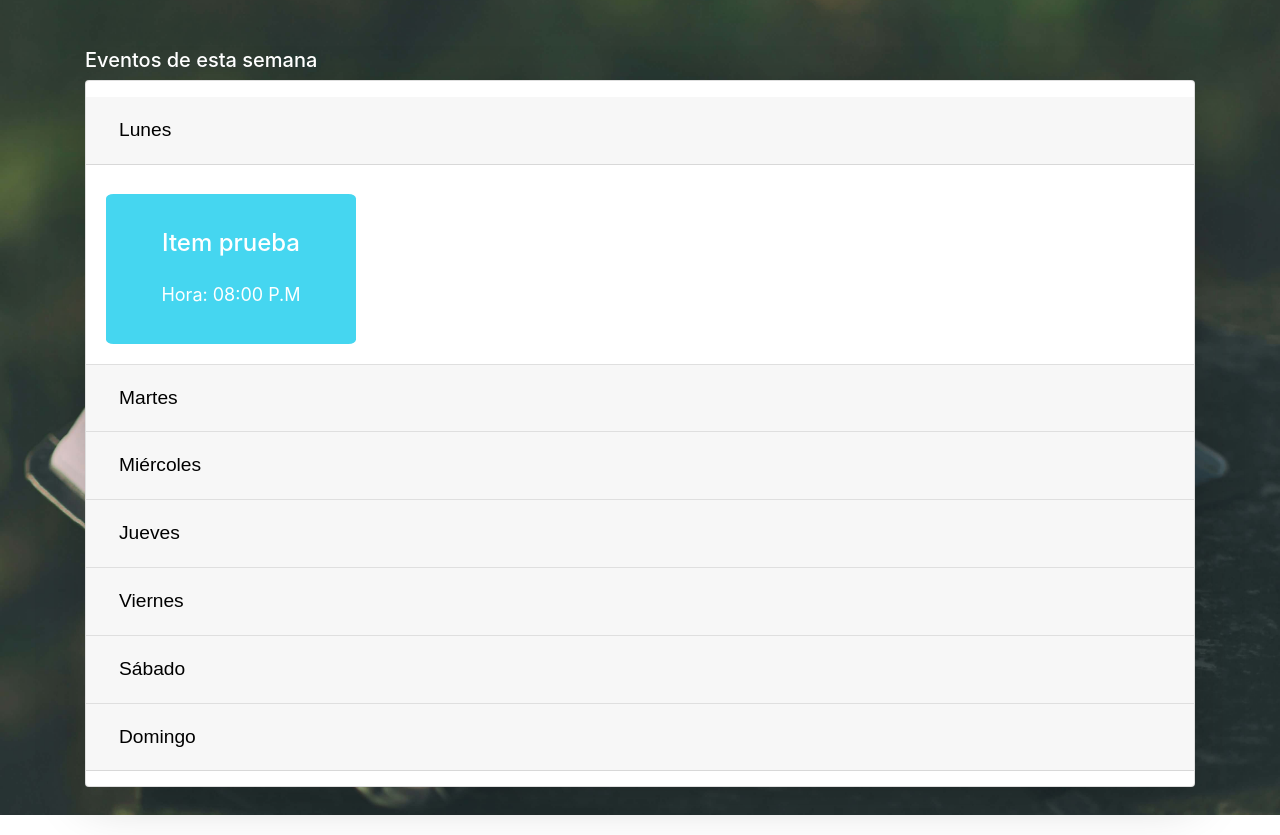
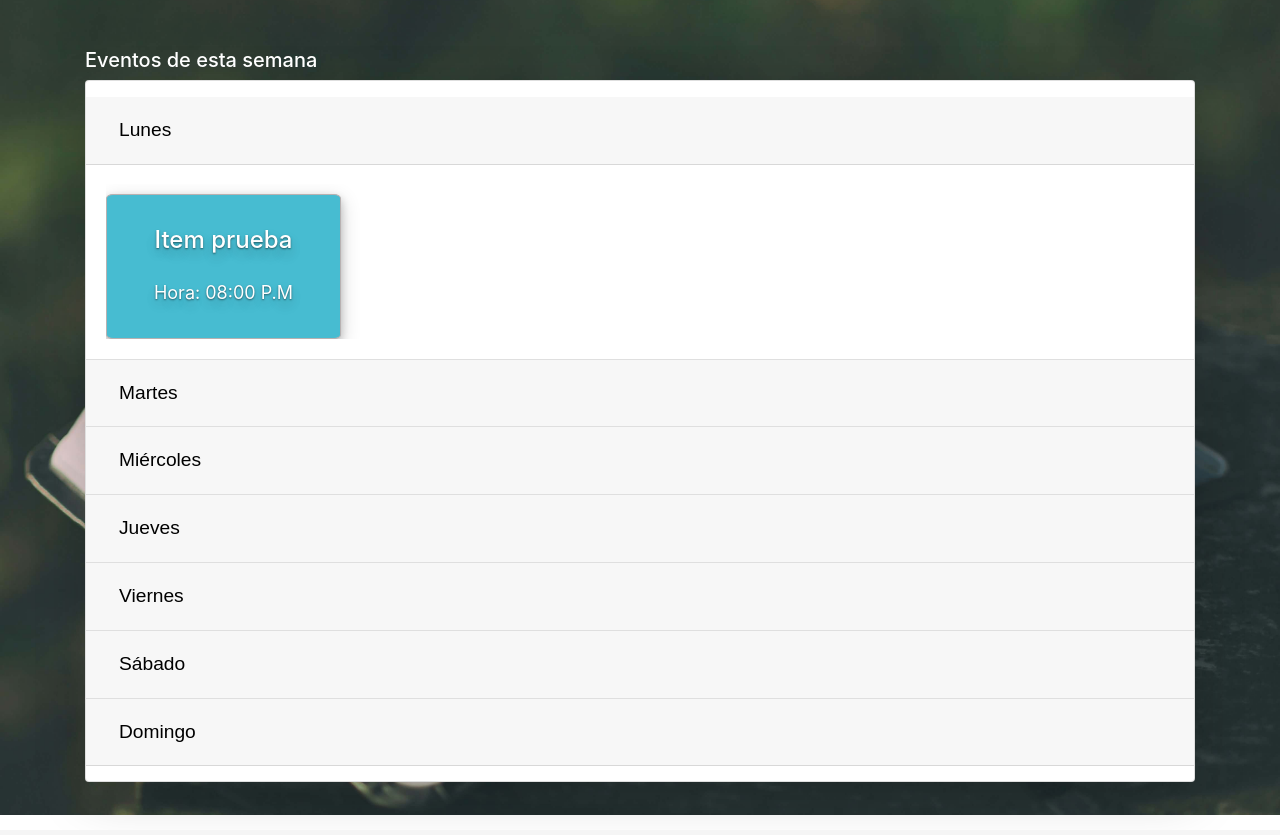
Before and after one commit to greatBrain/mural91, a Python web app: template templates/user/mural.html in a window 1280 px wide, after a click on "Lunes". Shown: the part 66-901 px from the top of the page. Run offline with Jinja, Linux system fonts and the light colour scheme; the template is opened without the code that fills it, so the values that code supplies are empty; some libraries are stand-ins or nearby versions.

Commit message:
add:user ui finished

```diff
--- a/templates/user/mural.html
+++ b/templates/user/mural.html
@@ -50,9 +50,9 @@
                                 <div class="card-body">
                                     <div class="infoCards monday"> <!--  card-shadow-->
                                         <div class="card-item mondayCard">
-                                            <h4 class="eventTitle text-center pt-3" id="monday-event-tile">Item prueba</h4>
-                                            <p class="eventDescription" id="event-description"></p>
-                                            <p class="eventTime" id="event-time">Hora: 08:00 P.M</p>
+                                            <h4 class="eventTitle text-center pt-3 shadow-text" id="monday-event-tile">Item prueba</h4>
+                                            <p class="eventDescription shadow-text" id="event-description"></p>
+                                            <p class="eventTime shadow-text" id="event-time">Hora: 08:00 P.M</p>
                                         </div>
                                     </div>
                                 </div>
@@ -84,9 +84,9 @@
                                 <div class="card-body">
                                     <div class="infoCards tuesday">
                                         <div class="card-item tuesdayCard">
-                                            <h4 class="eventTitle text-center pt-3" id="tuesday-event-tile">Item prueba</h4>
-                                            <p class="eventDescription" id="event-description"></p>
-                                            <p class="eventTime" id="event-time">Hora: 08:00 P.M</p>
+                                            <h4 class="eventTitle text-center pt-3 shadow-text" id="tuesday-event-tile">Item prueba</h4>
+                                            <p class="eventDescription shadow-text" id="event-description"></p>
+                                            <p class="eventTime shadow-text" id="event-time">Hora: 08:00 P.M</p>
                                         </div>
                                     </div>
                                 </div>
@@ -118,9 +118,9 @@
                                 <div class="card-body">
                                     <div class="infoCards wednesday">
                                         <div class="card-item wednesdayCard">
-                                            <h4 class="eventTitle text-center pt-3" id="wednesday-event-tile">Item prueba</h4>
-                                            <p class="eventDescription" id="event-description"></p>
-                                            <p class="eventTime" id="event-time">Hora: 08:00 P.M</p>
+                                            <h4 class="eventTitle text-center pt-3 shadow-text" id="wednesday-event-tile">Item prueba</h4>
+                                            <p class="eventDescription shadow-text" id="event-description"></p>
+                                            <p class="eventTime shadow-text" id="event-time">Hora: 08:00 P.M</p>
                                         </div>
                                     </div>
                                 </div>
@@ -152,9 +152,9 @@
                                 <div class="card-body">
                                     <div class="infoCards thursday">
                                         <div class="card-item thursdayCard">
-                                            <h4 class="eventTitle text-center pt-3" id="thursday-event-tile">Item prueba</h4>
-                                            <p class="eventDescription" id="event-description"></p>
-                                            <p class="eventTime" id="event-time">Hora: 08:00 P.M</p>
+                                            <h4 class="eventTitle text-center pt-3 shadow-text" id="thursday-event-tile">Item prueba</h4>
+                                            <p class="eventDescription shadow-text" id="event-description"></p>
+                                            <p class="eventTime shadow-text" id="event-time">Hora: 08:00 P.M</p>
                                         </div>
                                     </div>
                                 </div>
@@ -186,9 +186,9 @@
                                 <div class="card-body">
                                     <div class="infoCards friday">
                                         <div class="card-item fridayCard">
-                                            <h4 class="eventTitle text-center pt-3" id="friday-event-tile">Item prueba</h4>
-                                            <p class="eventDescription" id="event-description"></p>
-                                            <p class="eventTime" id="event-time">Hora: 08:00 P.M</p>
+                                            <h4 class="eventTitle text-center pt-3 shadow-text" id="friday-event-tile">Item prueba</h4>
+                                            <p class="eventDescription shadow-text" id="event-description"></p>
+                                            <p class="eventTime shadow-text" id="event-time">Hora: 08:00 P.M</p>
                                         </div>
                                     </div>
                                 </div>
@@ -220,9 +220,9 @@
                                 <div class="card-body">
                                     <div class="infoCards saturday">
                                         <div class="card-item saturdayCard">
-                                            <h4 class="eventTitle text-center pt-3" id="saturday-event-tile">Item prueba</h4>
-                                            <p class="eventDescription" id="event-description"></p>
-                                            <p class="eventTime" id="event-time">Hora: 08:00 P.M</p>
+                                            <h4 class="eventTitle text-center pt-3 shadow-text" id="saturday-event-tile">Item prueba</h4>
+                                            <p class="eventDescription shadow-text" id="event-description"></p>
+                                            <p class="eventTime shadow-text" id="event-time">Hora: 08:00 P.M</p>
                                         </div>
                                     </div>
                                 </div>
@@ -253,9 +253,9 @@
                                 <div class="card-body">
                                     <div class="infoCards sunday">
                                         <div class="card-item sundayCard">
-                                            <h4 class="eventTitle text-center pt-3" id="sunday-event-tile">Item prueba</h4>
-                                            <p class="eventDescription" id="event-description"></p>
-                                            <p class="eventTime" id="event-time">Hora: 08:00 P.M</p>
+                                            <h4 class="eventTitle text-center pt-3 shadow-text" id="sunday-event-tile">Item prueba</h4>
+                                            <p class="eventDescription shadow-text" id="event-description"></p>
+                                            <p class="eventTime shadow-text" id="event-time">Hora: 08:00 P.M</p>
                                         </div>
                                     </div>
                                 </div>
--- a/templates/user/temp.css
+++ b/templates/user/temp.css
@@ -17,6 +17,13 @@ html, body{
 nav{
     background-color: #18191a;
 }
+
+.shadow-text{
+    text-shadow: 0px 1px 2px rgba(0,0,0,0.5),
+                 0px 8px 13px rgba(0,0,0,0.1),
+                 0px 5px 14px rgba(0,0,0,0.1);
+}
+
 .card-shadow{
     -webkit-box-shadow: -6px 6px 25px -1px rgba(0,0,0,0.29);
     -moz-box-shadow: -6px 6px 25px -1px rgba(0,0,0,0.29);
@@ -32,9 +39,8 @@ nav{
 .card .card-item{
     flex: 0 0 auto;
     flex-direction: column;
-    width: 250px;
-    height: 150px;
-    margin-right: 15px;
+    width: 235px;
+    height: 145px;
     margin-top: 10px;
     color: #fff;
     display: flex;
@@ -42,34 +48,40 @@ nav{
     align-items: center;
     font-size: 18px;
     border-radius: 8px;
+    border: 0.1px solid #b8b1b1;
+    box-shadow: 0 4px 8px 0 rgba(0, 0, 0, 0.2), 0 6px 20px 0 rgba(0, 0, 0, 0.19);
 }
 
 .card .card-body{
-    display: flex;
     overflow: hidden;
 }
 
 .card .infoCards{
     display: flex;
     flex-direction: row;
-    justify-content: flex-start;
-    align-items: center;
+    justify-content: space-between;
+    align-items: flex-start;
     flex-wrap: wrap;
     overflow-x: scroll;
-     scrollbar-width: none;
-    -webkit-overflow-scrolling: touch;
+    scrollbar-width: none;
 }
 
 @media(width <768px){
     .card .infoCards{
         display: flex;
+        justify-content: space-between;
         flex-wrap: nowrap;
+    }
+
+    .card .card-item{
+        margin-top: 10px;
+        margin-right: 10px;
     }
 }
 
 
 .card .infoCards .mondayCard{
-    background-color: #45d6f0;
+    background-color: #47bcd1;
     border-radius: 3%;
 }
 
```
Also changed, not shown: other parts of templates/user/mural.html (+1 -1 lines), other parts of templates/user/temp.css (+2 -2 lines).
